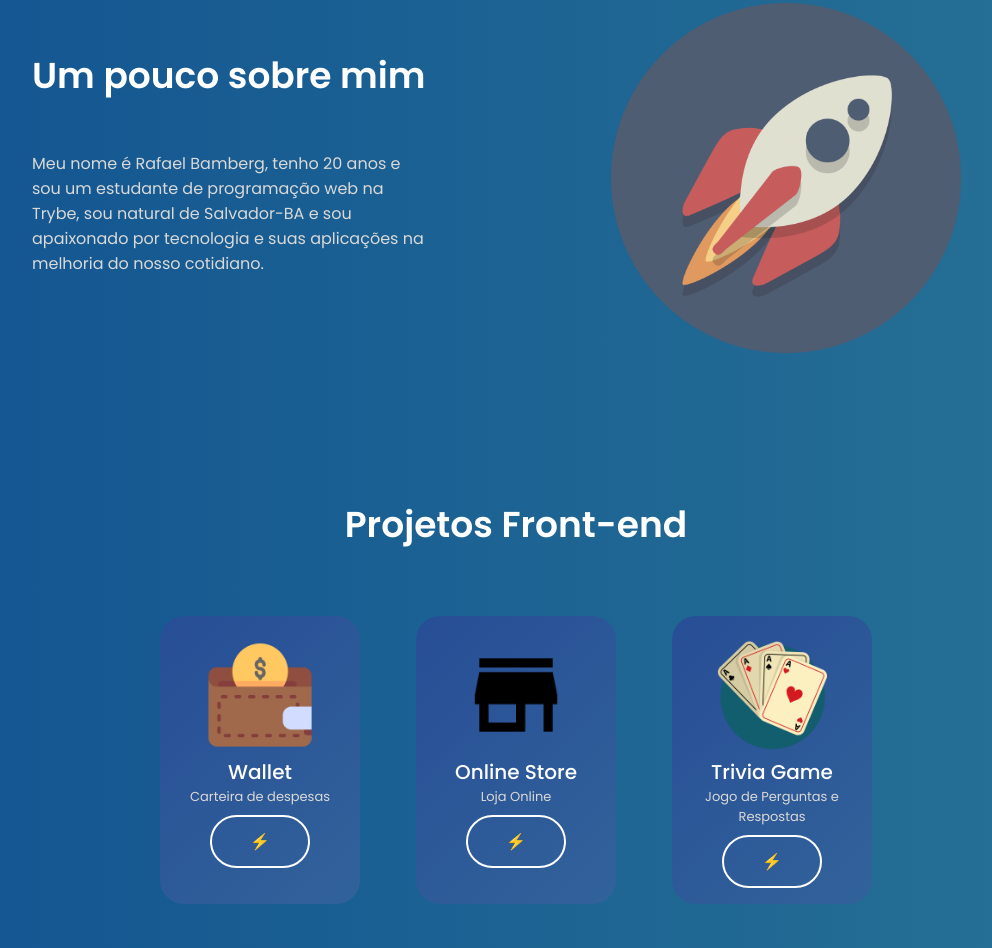
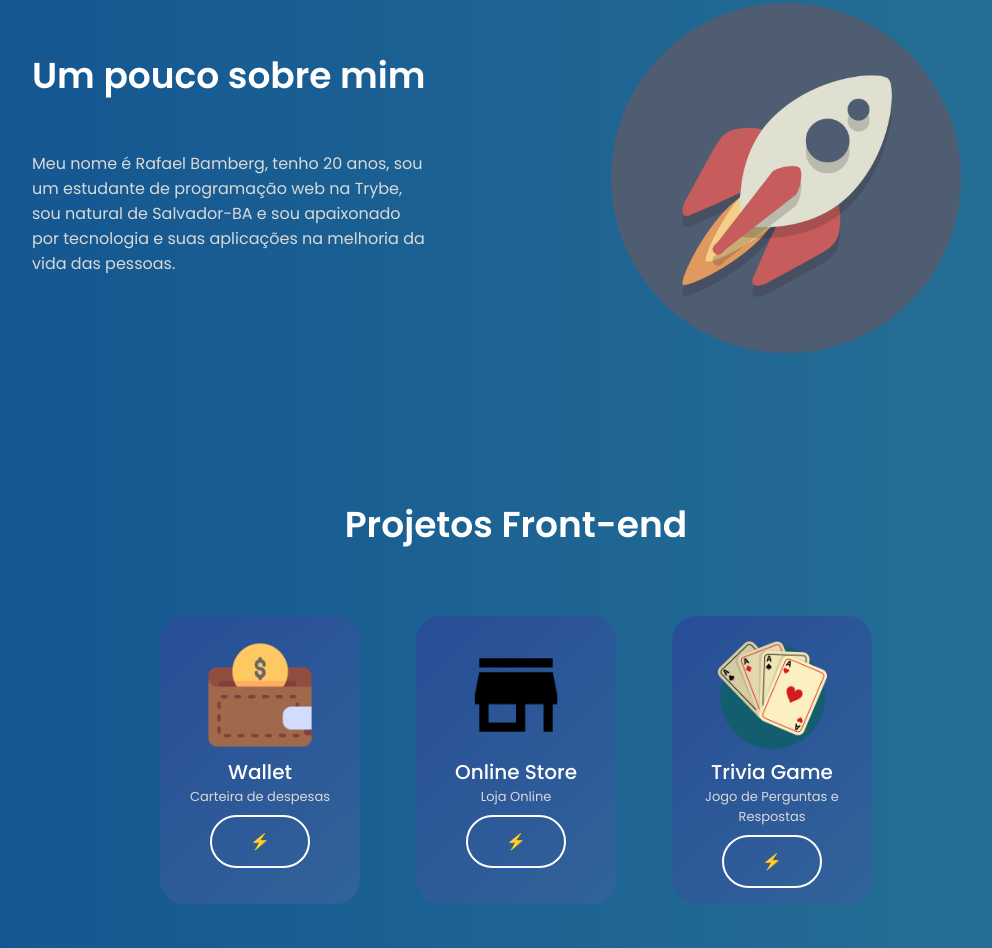
Before and after one commit to RafaelBamberg/rafaelbamberg.github.io, a plain HTML site: page index.html in a window 1280 px wide. Shown: the part 1442-2390 px from the top of the page, without its empty margins (124-1116 px from the left). Drawn offline with nearby package versions, Linux system fonts and the light colour scheme.

Commit message:
change desc

```diff
--- a/index.html
+++ b/index.html
@@ -161,9 +161,9 @@ O tal do Bamberg
                 <div class="about__container container grid">
                     <div class="about__data">
                         <h2 class="section__title about__title">Um pouco sobre mim</h2>
-                        <p class="about__description"> Meu nome é Rafael Bamberg, tenho 20 anos
-                          e sou um estudante de programação web na Trybe, sou natural de Salvador-BA
-                          e sou apaixonado por tecnologia e suas aplicações na melhoria do nosso cotidiano.
+                        <p class="about__description"> Meu nome é Rafael Bamberg, tenho 20 anos,
+                          sou um estudante de programação web na Trybe, sou natural de Salvador-BA
+                          e sou apaixonado por tecnologia e suas aplicações na melhoria da vida das pessoas.
                         </p>
                     </div>
 
```
